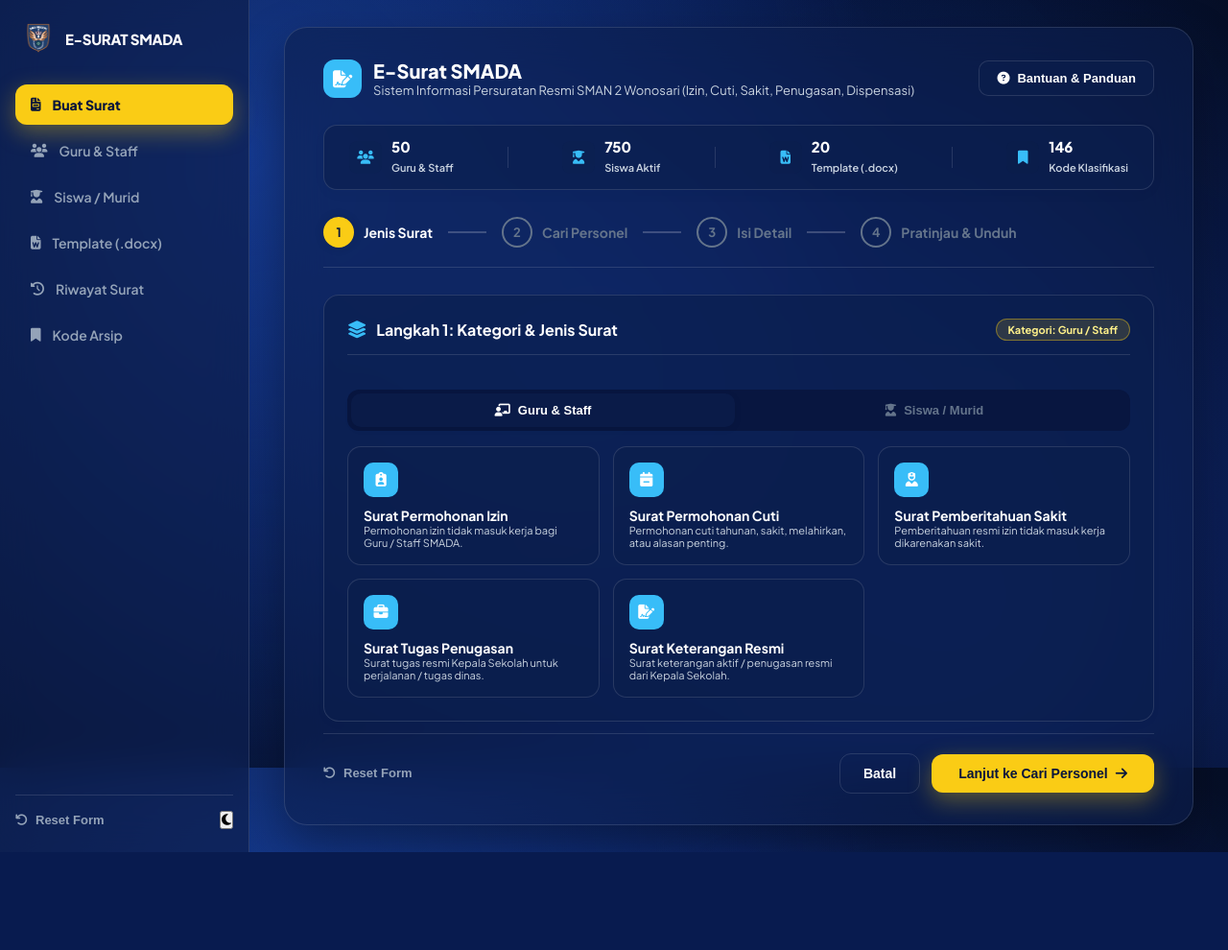
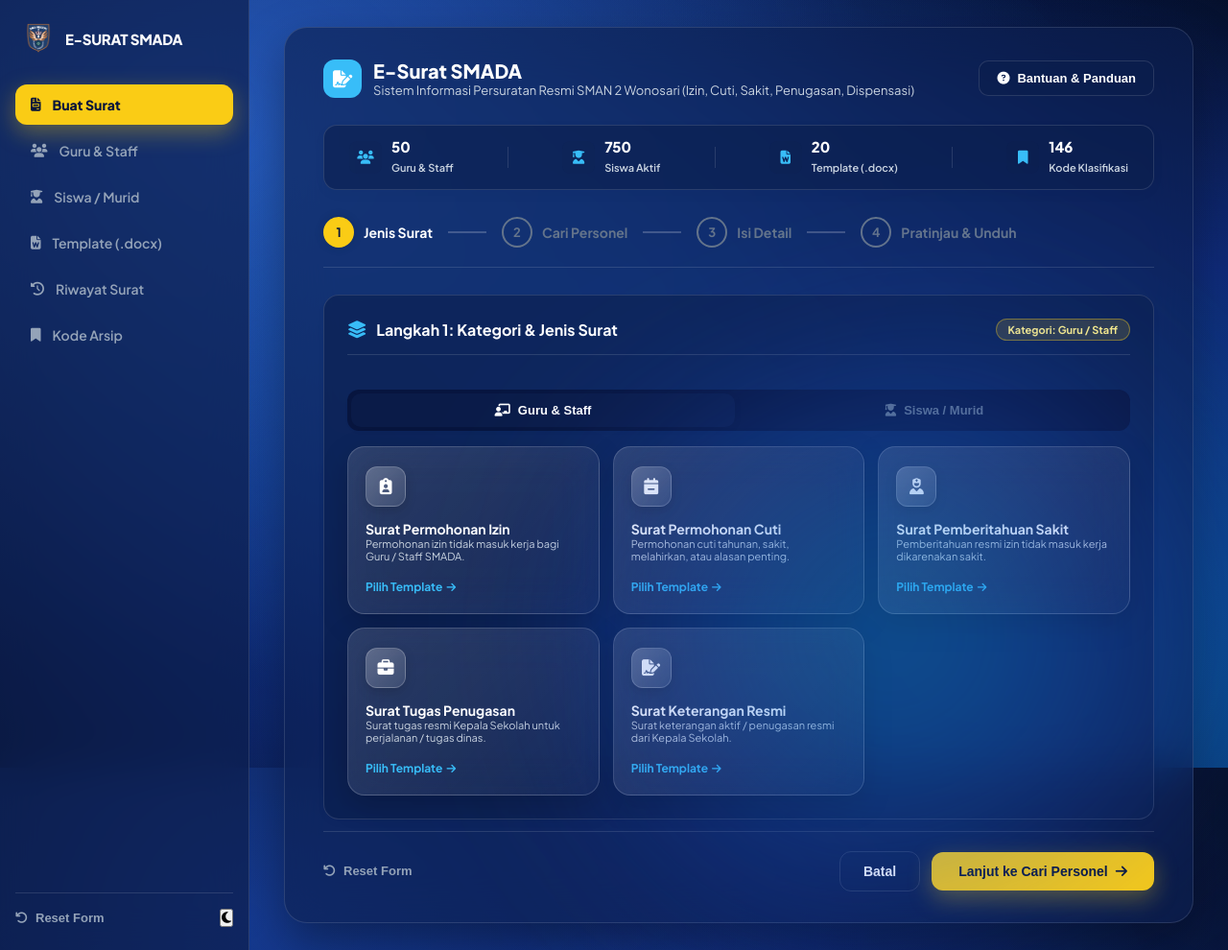
Before and after one commit to wannnn27/E-Surat-SMADA, a Flask app: page / in a window 1280 px wide. Shown: the whole page at 96% size. Before the commit the page ends 888 px from the top, so only its background shows below. Run offline with Flask 3, Linux system fonts and the light colour scheme.

Commit message:
Add liquid ribbon wave background gradients and active white card highlights matching reference image

```diff
--- a/static/style.css
+++ b/static/style.css
@@ -517,45 +517,102 @@ body {
   gap: 14px;
 }
 
+/* Liquid Ribbon Wave Background Overlay */
+body::before {
+  content: '';
+  position: fixed;
+  top: 0;
+  left: 0;
+  right: 0;
+  bottom: 0;
+  background:
+    radial-gradient(ellipse at 85% 90%, rgba(2, 132, 199, 0.5) 0%, rgba(29, 78, 216, 0.35) 45%, transparent 75%),
+    radial-gradient(ellipse at 15% 15%, rgba(59, 130, 246, 0.45) 0%, transparent 60%),
+    radial-gradient(ellipse at 50% 50%, rgba(13, 148, 136, 0.2) 0%, transparent 70%);
+  pointer-events: none;
+  z-index: 0;
+}
+
+body::after {
+  content: '';
+  position: fixed;
+  bottom: -20%;
+  right: -10%;
+  width: 75vw;
+  height: 75vh;
+  background: radial-gradient(circle, rgba(14, 165, 233, 0.4) 0%, rgba(29, 78, 216, 0.3) 40%, transparent 70%);
+  filter: blur(80px);
+  transform: rotate(-20deg);
+  pointer-events: none;
+  z-index: 0;
+}
+
 .surat-select-card {
   position: relative;
-  background: var(--card-bg);
-  border: 1px solid var(--card-border);
-  border-radius: 14px;
-  padding: 16px;
+  background: linear-gradient(135deg, rgba(255, 255, 255, 0.14) 0%, rgba(255, 255, 255, 0.04) 100%);
+  backdrop-filter: blur(20px);
+  -webkit-backdrop-filter: blur(20px);
+  border: 1px solid rgba(255, 255, 255, 0.18);
+  border-radius: 18px;
+  padding: 20px 18px;
   cursor: pointer;
   display: flex;
   flex-direction: column;
-  gap: 10px;
+  justify-content: space-between;
+  gap: 14px;
   overflow: hidden;
-  transition: transform 0.25s cubic-bezier(0.16, 1, 0.3, 1), box-shadow 0.25s ease, border-color 0.25s ease;
-}
-
-.surat-select-card::before {
-  content: '';
-  position: absolute;
-  left: 0;
-  top: 0;
-  bottom: 0;
-  width: 4px;
-  background: transparent;
-  transition: background-color 0.2s ease;
+  box-shadow: 0 10px 30px rgba(0, 0, 0, 0.2);
+  transition: all 0.3s cubic-bezier(0.16, 1, 0.3, 1);
 }
 
 .surat-select-card:hover {
-  border-color: #cbd5e1;
-  transform: translateY(-3px);
-  box-shadow: 0 12px 28px -6px rgba(15, 23, 42, 0.08);
+  background: linear-gradient(135deg, rgba(255, 255, 255, 0.22) 0%, rgba(255, 255, 255, 0.08) 100%);
+  border-color: rgba(255, 255, 255, 0.35);
+  transform: translateY(-4px);
+  box-shadow: 0 16px 40px rgba(0, 0, 0, 0.3);
 }
 
 .surat-select-card.active {
-  border-color: var(--primary-navy);
-  background: var(--card-bg);
-  box-shadow: 0 12px 32px -4px rgba(15, 23, 42, 0.12);
+  background: #ffffff !important;
+  color: #0f172a !important;
+  border-color: #ffffff !important;
+  box-shadow: 0 20px 50px rgba(0, 0, 0, 0.4), 0 0 30px rgba(255, 255, 255, 0.3) !important;
+  transform: translateY(-4px);
 }
 
-.surat-select-card.active::before {
-  background: var(--primary-navy);
+.surat-select-card.active .card-title-text {
+  color: #0f172a !important;
+  font-weight: 800;
+}
+
+.surat-select-card.active .card-desc-text {
+  color: #475569 !important;
+}
+
+.surat-select-card.active .card-icon-box {
+  background: #2563eb !important;
+  color: #ffffff !important;
+  border-color: #2563eb !important;
+}
+
+.surat-select-card.active .card-check-icon {
+  color: #2563eb !important;
+  opacity: 1;
+}
+
+.surat-select-card.active .card-bottom-link {
+  color: #2563eb !important;
+  font-weight: 800;
+}
+
+.card-bottom-link {
+  font-size: 12px;
+  font-weight: 700;
+  color: #38bdf8;
+  display: flex;
+  align-items: center;
+  margin-top: 4px;
+  transition: color 0.2s ease;
 }
 
 .card-top {
@@ -565,15 +622,17 @@ body {
 }
 
 .card-icon-box {
-  width: 36px;
-  height: 36px;
-  border-radius: 10px;
-  background: var(--primary-navy);
+  width: 42px;
+  height: 42px;
+  border-radius: 12px;
+  background: linear-gradient(135deg, rgba(255, 255, 255, 0.25) 0%, rgba(255, 255, 255, 0.1) 100%);
+  border: 1px solid rgba(255, 255, 255, 0.2);
   color: #ffffff;
   display: flex;
   align-items: center;
   justify-content: center;
-  font-size: 15px;
+  font-size: 17px;
+  box-shadow: 0 4px 12px rgba(0, 0, 0, 0.15);
 }
 
 .card-check-icon {
--- a/templates/index.html
+++ b/templates/index.html
@@ -183,6 +183,9 @@
                     <div class="card-title-text">{{ info.label }}</div>
                     <div class="card-desc-text">{{ info.deskripsi or 'Template resmi SMADA.' }}</div>
                   </div>
+                  <div class="card-bottom-link">
+                    Pilih Template <i class="fa-solid fa-arrow-right" style="margin-left: 4px; font-size: 11px;"></i>
+                  </div>
                 </div>
                 {% endfor %}
               </div>
@@ -198,6 +201,9 @@
                   <div>
                     <div class="card-title-text">{{ info.label }}</div>
                     <div class="card-desc-text">{{ info.deskripsi or 'Template izin/dispensasi murid.' }}</div>
+                  </div>
+                  <div class="card-bottom-link">
+                    Pilih Template <i class="fa-solid fa-arrow-right" style="margin-left: 4px; font-size: 11px;"></i>
                   </div>
                 </div>
                 {% endfor %}
```
